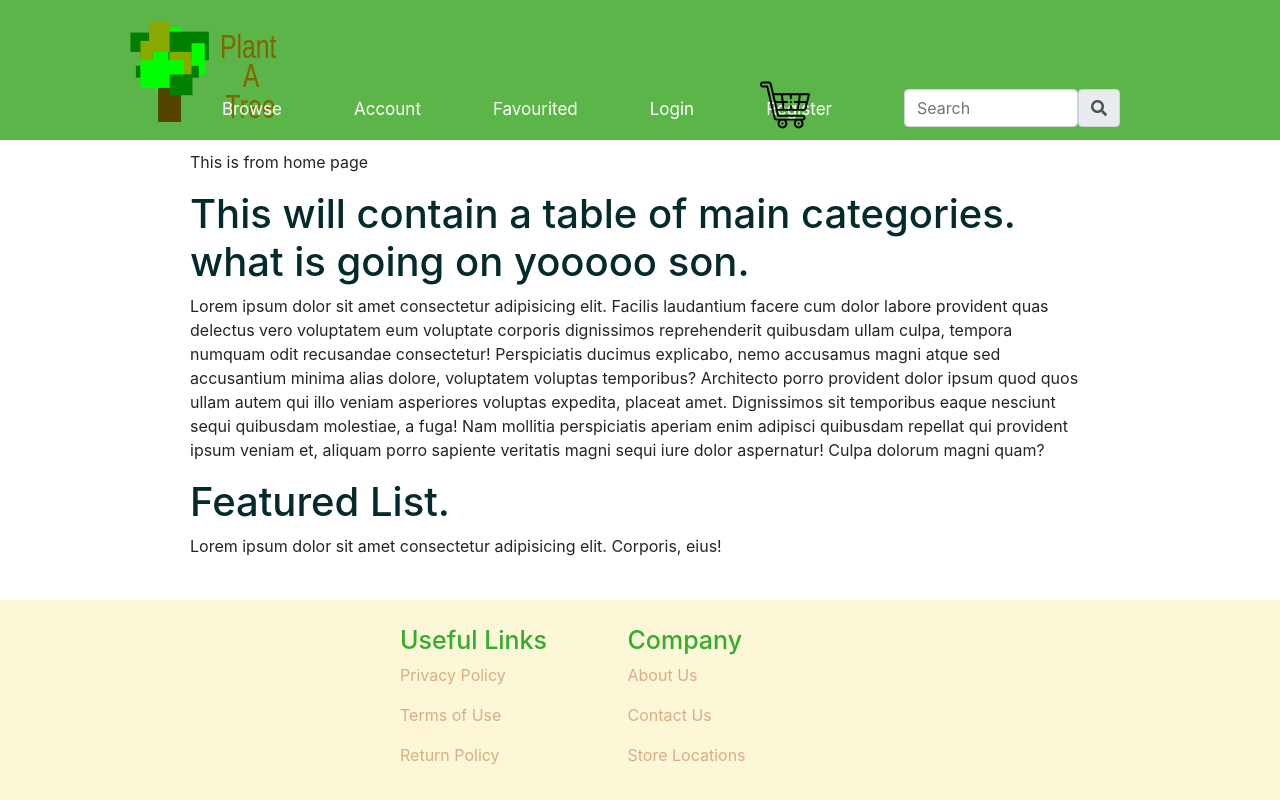
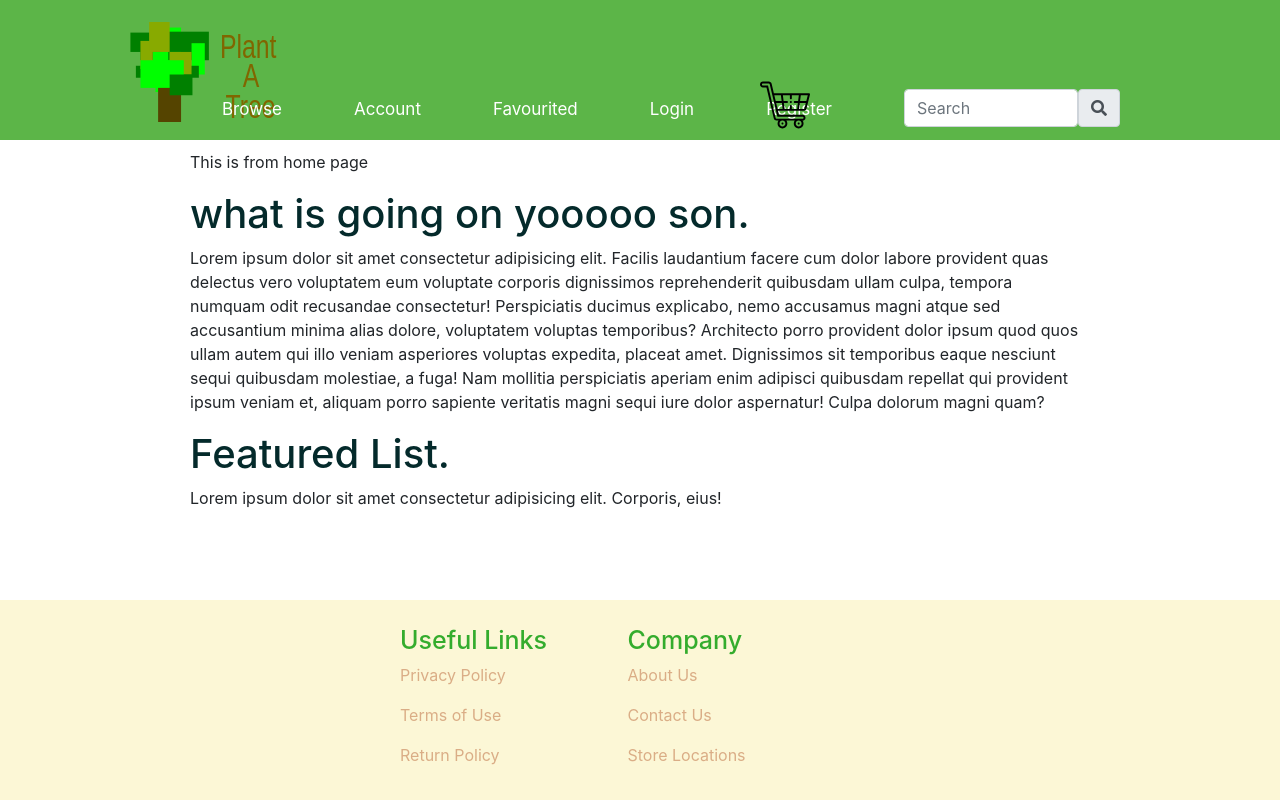
Before and after one commit to edrispor/CISE2019, a React (Create React App) app in the folder plant-a-tree/: page / in a window 1280 px wide. Built offline with nearby package versions, Linux system fonts and the light colour scheme.

Commit message:
testing heroku 2

```diff
--- a/plant-a-tree/src/components/Maincategories.jsx
+++ b/plant-a-tree/src/components/Maincategories.jsx
@@ -4,10 +4,7 @@ export default class Maincategories extends Component {
   render() {
     return (
       <div>
-        <h1>
-          This will contain a table of main categories. what is going on yooooo
-          son.
-        </h1>
+        <h1>what is going on yooooo son.</h1>
         <p>
           Lorem ipsum dolor sit amet consectetur adipisicing elit. Facilis
           laudantium facere cum dolor labore provident quas delectus vero
```
